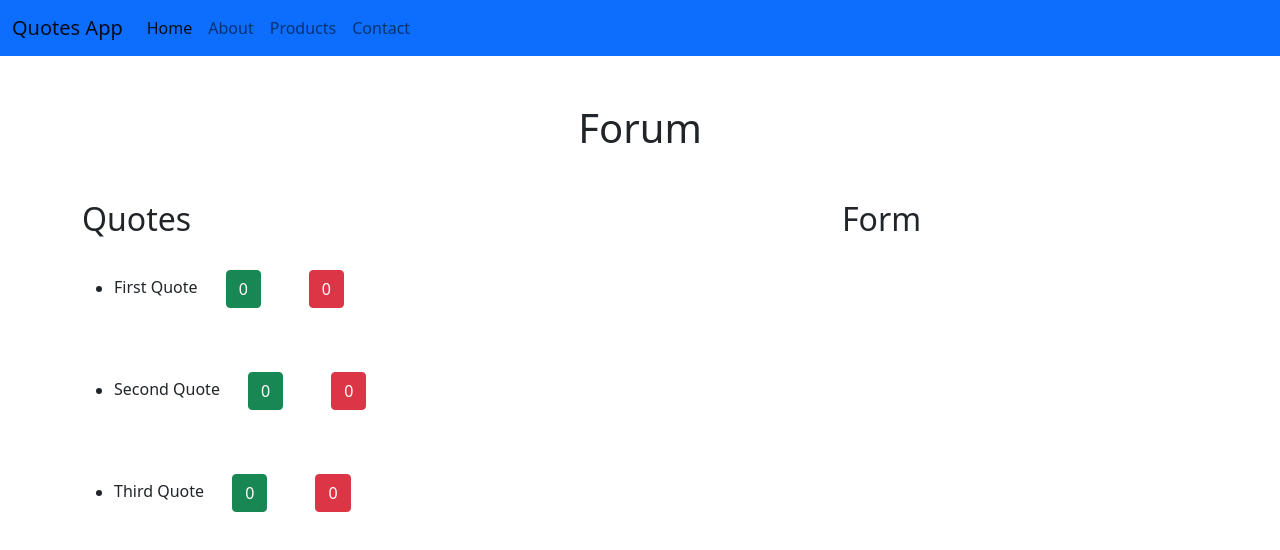
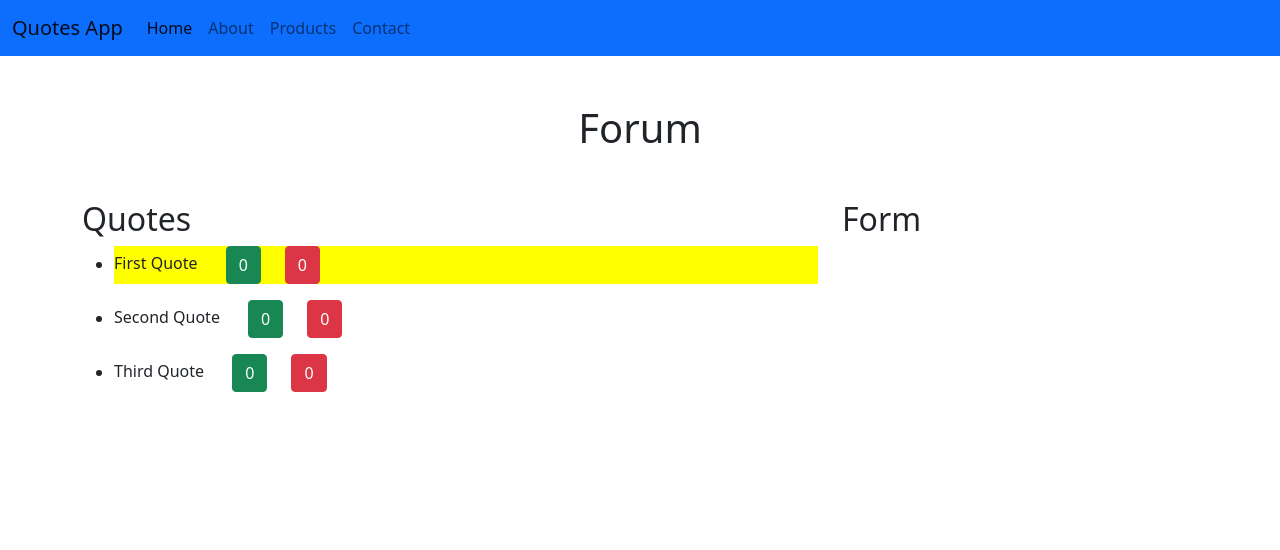
Before and after one commit to vantablanta/kt-project-p, an Angular app: page / in a window 1280 px wide. Shown: the top 550 px of the page. Built offline with nearby package versions, Linux system fonts and the light colour scheme.

Commit message:
custom highlight directive

```diff
--- a/src/app/app.module.ts
+++ b/src/app/app.module.ts
@@ -5,12 +5,14 @@ import { AppRoutingModule } from './app-routing.module';
 import { AppComponent } from './app.component';
 import { NavbarComponent } from './component/navbar/navbar.component';
 import { QuotesComponent } from './component/quotes/quotes.component';
+import { HighlightDirective } from './directive/highlight.directive';
 
 @NgModule({
   declarations: [
     AppComponent,
     NavbarComponent,
-    QuotesComponent
+    QuotesComponent,
+    HighlightDirective
   ],
   imports: [
     BrowserModule,
--- a/src/app/component/quotes/quotes.component.html
+++ b/src/app/component/quotes/quotes.component.html
@@ -1,9 +1,15 @@
 <ul *ngFor="let quote of quotes">
-    <li>{{quote.text}}
-        <button class=" btn btn-success m-4">{{quote.upvotes}}</button>
-        <button class="btn btn-danger m-4">{{quote.downvotes}}</button>
-    </li>
-
-
-
+    <div *ngIf="quote.id == 1 then highlight else noHighlight"></div>
+    <ng-template #highlight>
+        <li appHighlight>{{quote.text}}
+            <button class=" btn btn-success ms-4">{{quote.upvotes}}</button>
+            <button class="btn btn-danger ms-4">{{quote.downvotes}}</button>
+        </li>
+    </ng-template>
+    <ng-template #noHighlight>
+        <li>{{quote.text}}
+            <button class=" btn btn-success ms-4">{{quote.upvotes}}</button>
+            <button class="btn btn-danger ms-4">{{quote.downvotes}}</button>
+        </li>
+    </ng-template>
 </ul>
--- a/src/app/component/quotes/quotes.component.ts
+++ b/src/app/component/quotes/quotes.component.ts
@@ -11,8 +11,8 @@ export class QuotesComponent implements OnInit {
 
   quotes: Quote[] = [
     new Quote(1, "First Quote", 0, 0),
-    new Quote(1, "Second Quote", 0, 0),
-    new Quote(1, "Third Quote", 0, 0)
+    new Quote(2, "Second Quote", 0, 0),
+    new Quote(3, "Third Quote", 0, 0)
   ]
   constructor() { }
 
--- /dev/null
+++ b/src/app/directive/highlight.directive.ts
@@ -0,0 +1,12 @@
+import { Directive, ElementRef } from '@angular/core';
+
+@Directive({
+  selector: '[appHighlight]'
+})
+export class HighlightDirective {
+
+  constructor(private elem: ElementRef) {
+    elem.nativeElement.style.backgroundColor = "yellow"
+  }
+
+}
```
Also changed, not shown: 1 other file (tests, documents, lock files or other folders).
